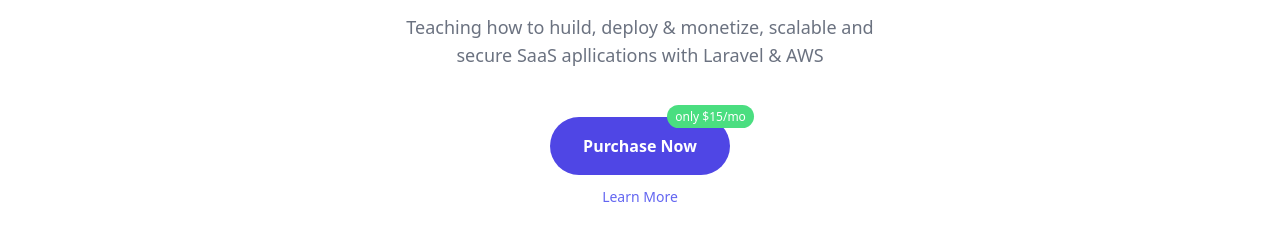
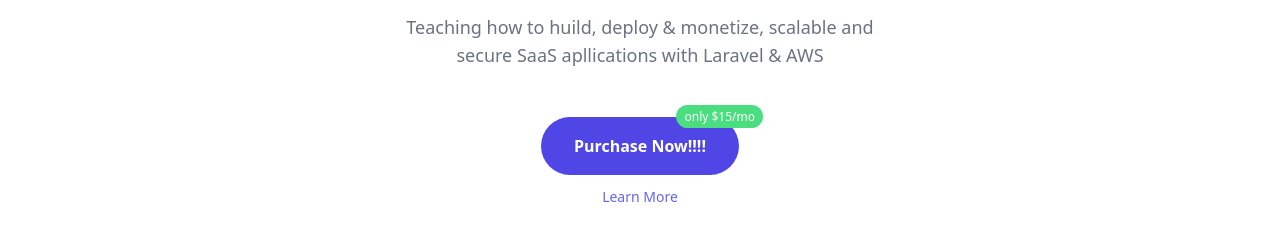
Before and after one commit to saasscaleup/nodejs-ssl-server, a website: page html/index.html in a window 1280 px wide. Shown: the part 412-652 px from the top of the page. Drawn offline with nearby package versions, Linux system fonts and the light colour scheme.

Commit message:
feature/github-action - update server html

```diff
--- a/html/index.html
+++ b/html/index.html
@@ -1354,7 +1354,7 @@
                     <span class="relative inline-flex w-full md:w-auto">
                         <a href="#_" type="button"
                             class="inline-flex items-center justify-center w-full px-8 py-4 text-base font-bold leading-6 text-white bg-indigo-600 border border-transparent rounded-full md:w-auto hover:bg-indigo-500 focus:outline-none focus:ring-2 focus:ring-offset-2 focus:ring-indigo-600">
-                            Purchase Now
+                            Purchase Now!!!!
                         </a>
                         <span
                             class="absolute top-0 right-0 px-2 py-1 -mt-3 -mr-6 text-xs font-medium leading-tight text-white bg-green-400 rounded-full">only
```
